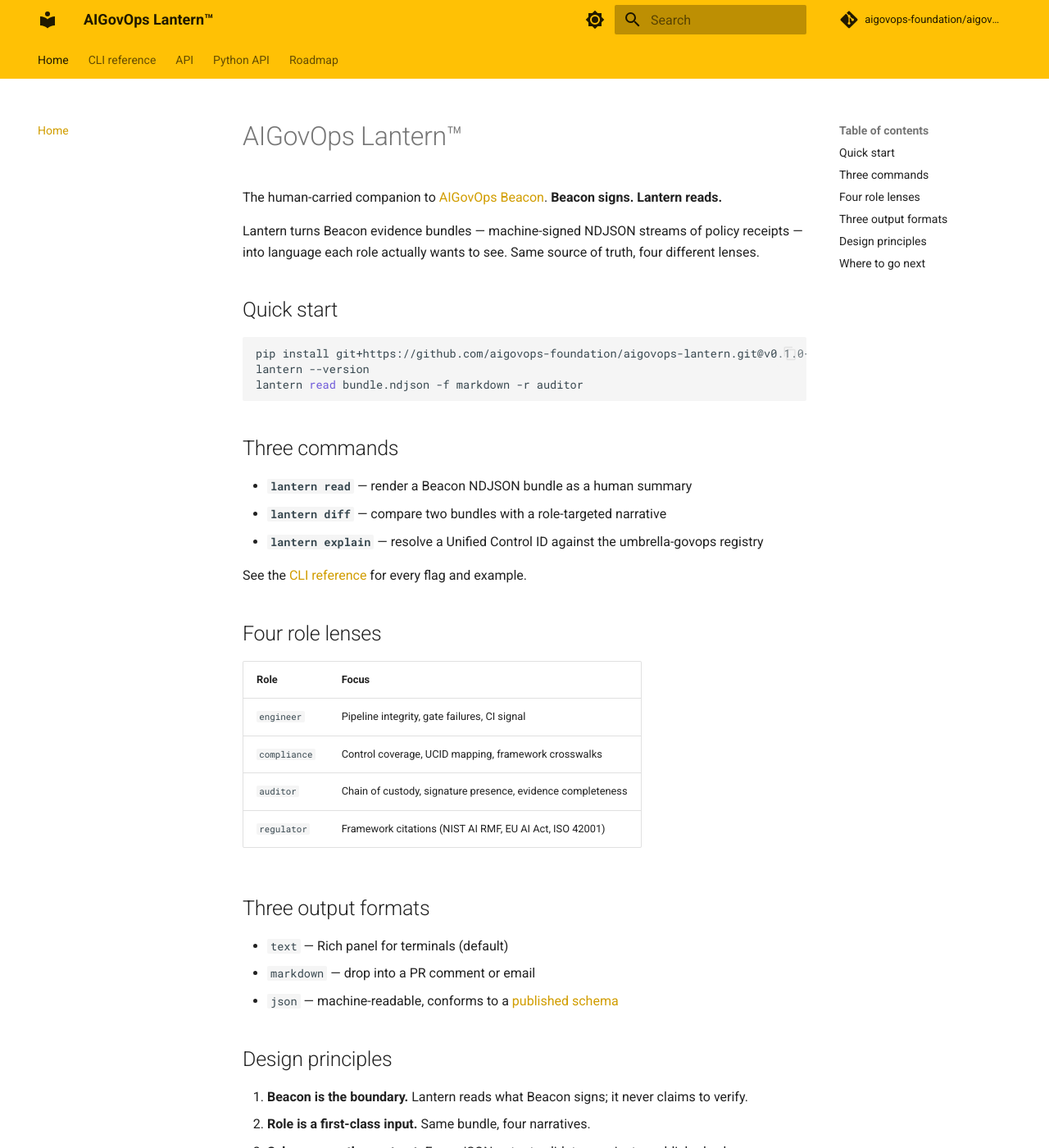
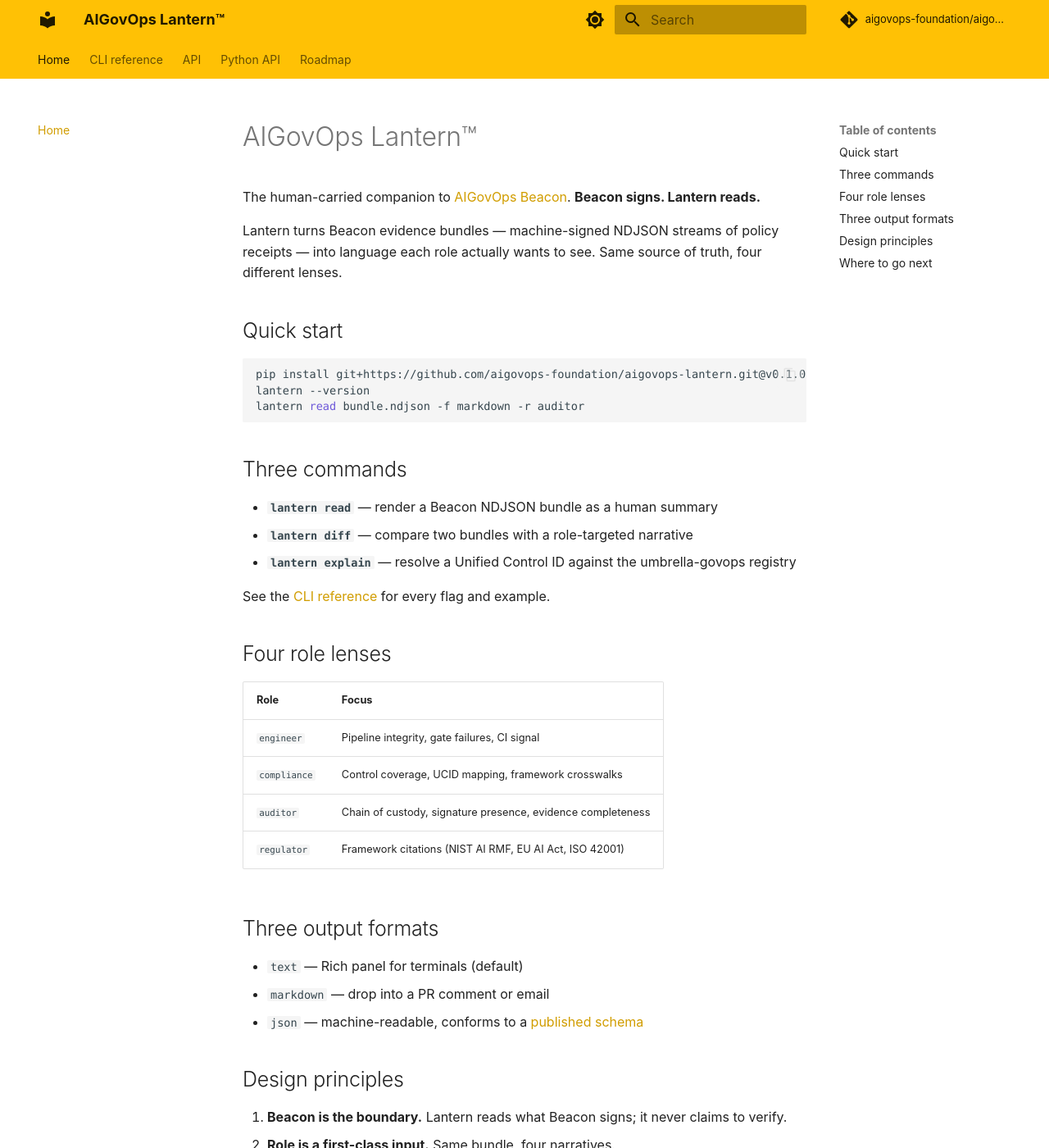
Before and after one commit to aigovops-foundation/aigovops-lantern, an MkDocs documentation site: the page built from docs/index.md, in a window 1280 px wide and 1400 px high. Shown: the whole window at 82% size. Built offline with MkDocs 1.6.1 and Material for MkDocs 9.7.7, drawn with Linux system fonts in a browser that asks for light colours; comment, search, counter and statistics services are not loaded.

Commit message:
style: stop loading Roboto from Google Fonts — Material falls back to the system stack (#14)
Co-authored-by: Devin AI <158243242+devin-ai-integration[bot]@users.noreply.github.com>
Co-authored-by: Bob Rapp <robertrapp@bobrapp.cloud>

```diff
--- a/mkdocs.yml
+++ b/mkdocs.yml
@@ -7,6 +7,8 @@ edit_uri: edit/main/docs/
 
 theme:
   name: material
+  # No Google Fonts: Material falls back to the system stack (estate cut-list 1b).
+  font: false
   features:
     - navigation.tabs
     - navigation.sections
```
